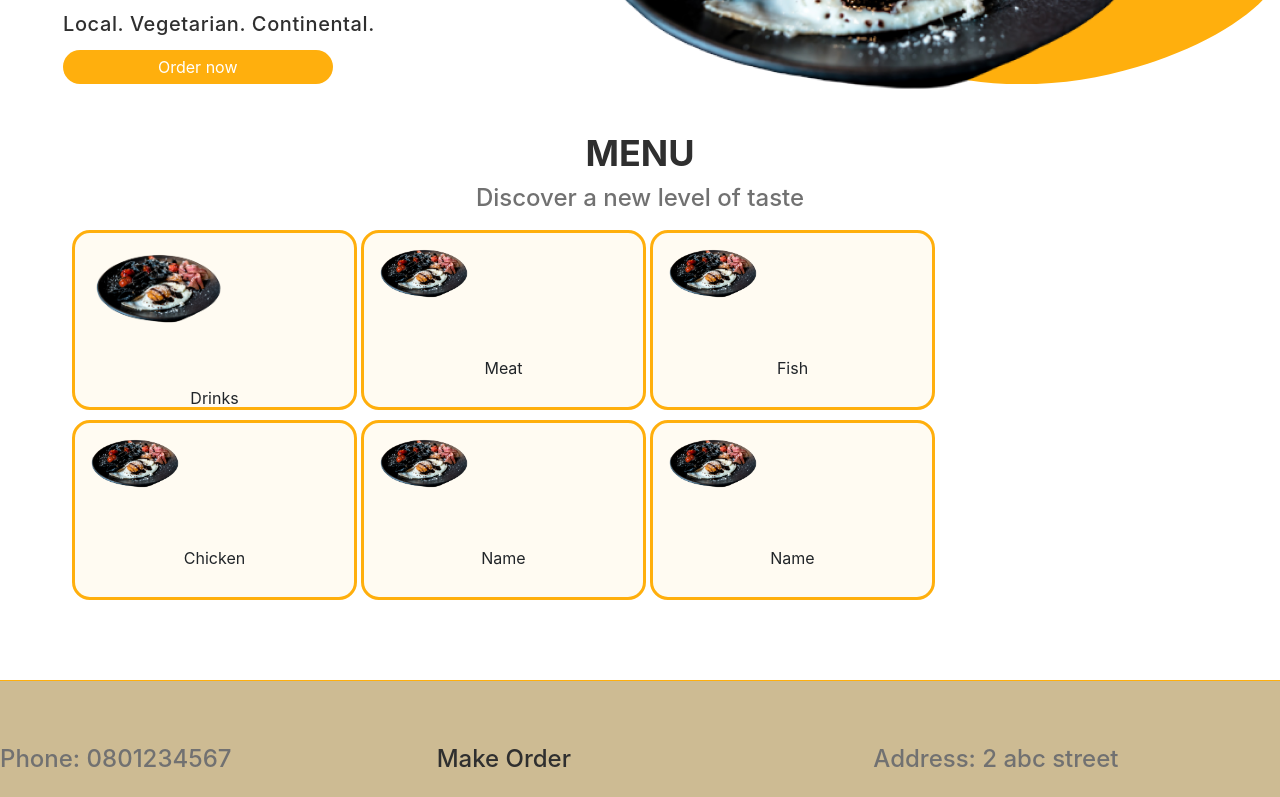
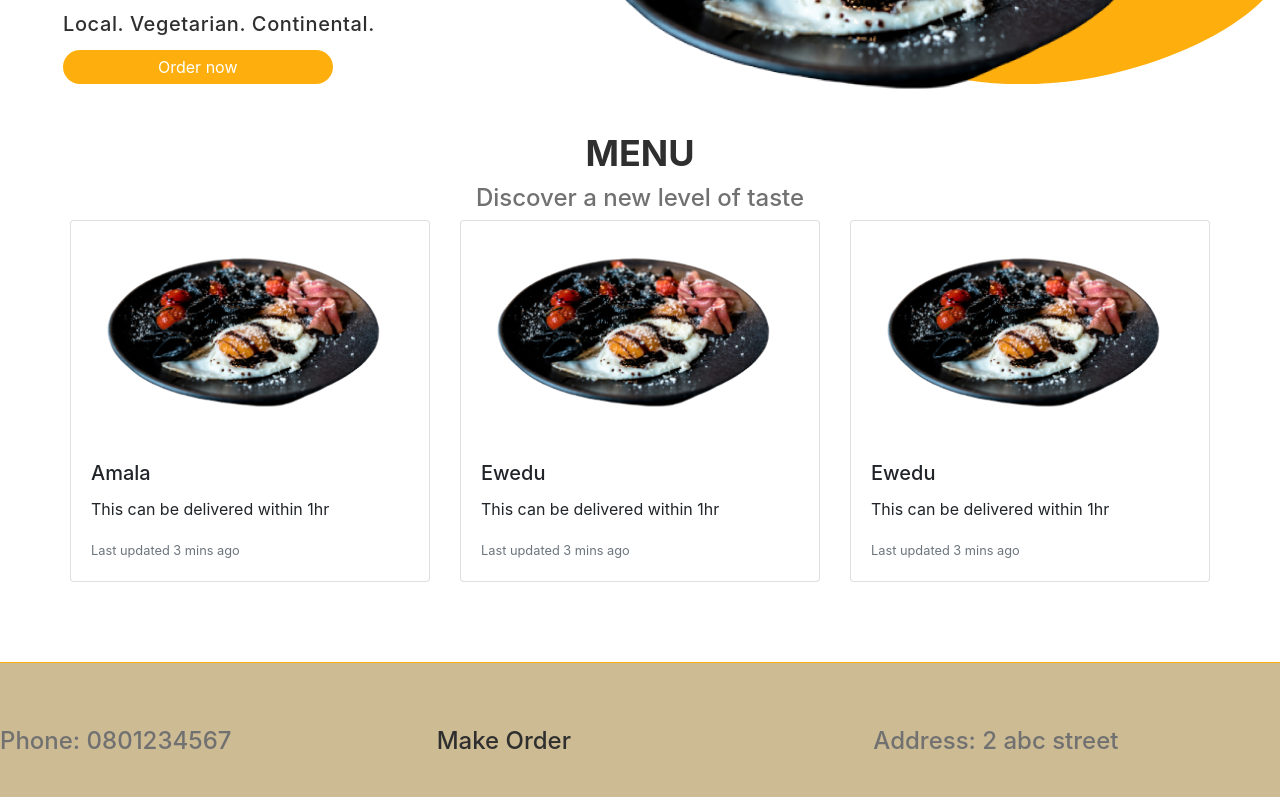
Before and after one commit to azubuikestanley/bnb, a React (Create React App) app: page / in a window 1280 px wide. Shown: the part 445-1242 px from the top of the page. Built offline with nearby package versions, Linux system fonts and the light colour scheme.

Commit message:
commiting

```diff
--- a/src/view/Home.js
+++ b/src/view/Home.js
@@ -127,13 +127,8 @@ const HomeWrapper = styled.div`
             }
         }
         .main-top-left{
-
             .image-top {
-                display: flex;
-                justify-content: center;
-                margin-top: -130px;
-                right: 97px;
-                width: 23rem!important;
+                display: none;
             }
         }
     }
@@ -169,33 +164,59 @@ function Home() {
                 <h6 className="d-flex justify-content-center menustyle2">Discover a new level of taste</h6>
             </div>
 
-
             <div className="container">
                 <div className="row">
-                    <div className="col-lg-3 col-md-4 col-sm-6 menuCard1">
+                    {/* <div className="col-lg-3 col-md-6 col-sm-12 menuCard1">
                         <img src={require("../../src/components/assets/img/meal.png")} alt="Home-meal" height={100} />
                         <p className="d-flex justify-content-center mt-5">Drinks</p>
                     </div>
-                    <div className="col-lg-3 col-md-4 col-sm-6 menuCard1">
+                    <div className="col-lg-3 col-md-4 col-sm-12 menuCard1">
                         <img src={require("../../src/components/assets/img/meal.png")} alt="Home-meal" height={70} />
                         <p className=" d-flex justify-content-center mt-5">Meat</p>
                     </div>
-                    <div className="col-lg-3 col-md-4 col-sm-6 menuCard1">
+                    <div className="col-lg-3 col-md-4 col-sm-12 menuCard1">
                         <img src={require("../../src/components/assets/img/meal.png")} alt="Home-meal" height={70} />
                         <p className=" d-flex justify-content-center mt-5">Fish</p>
                     </div>
-                    <div className="col-lg-3 col-md-4 col-sm-6 menuCard1">
+                    <div className="col-lg-3 col-md-4 col-sm-12 menuCard1">
                         <img src={require("../../src/components/assets/img/meal.png")} alt="Home-meal" height={70} />
                         <p className=" d-flex justify-content-center mt-5">Chicken</p>
                     </div>
-                    <div className="col-lg-3 col-md-4 col-sm-6 menuCard1">
+                    <div className="col-lg-3 col-md-4 col-sm-12 menuCard1">
                         <img src={require("../../src/components/assets/img/meal.png")} alt="Home-meal" height={70} />
                         <p className=" d-flex justify-content-center mt-5">Name</p>
                     </div>
-                    <div className="col-lg-3 col-md-4 col-sm-6 menuCard1">
+                    <div className="col-lg-3 col-md-4 col-sm-12 menuCard1">
                         <img src={require("../../src/components/assets/img/meal.png")} alt="Home-meal" height={70} />
                         <p className=" d-flex justify-content-center mt-5">Name</p>
+                    </div> */}
+                    <div className="card-deck">
+                        <div className="card">
+                            <img src={require("../../src/components/assets/img/meal.png")} alt="Home-meal" className="card-img-top"  />
+                            <div className="card-body">
+                                <h5 className="card-title">Amala</h5>
+                                <p className="card-text">This can be delivered within 1hr</p>
+                                <p className="card-text"><small className="text-muted">Last updated 3 mins ago</small></p>
+                            </div>
+                        </div>
+                        <div className="card">
+                            <img src={require("../../src/components/assets/img/meal.png")} alt="Home-meal" className="card-img-top"  />
+                            <div className="card-body">
+                                <h5 className="card-title">Ewedu</h5>
+                                <p className="card-text">This can be delivered within 1hr</p>
+                                <p className="card-text"><small className="text-muted">Last updated 3 mins ago</small></p>
+                            </div>
+                        </div>
+                        <div className="card">
+                            <img src={require("../../src/components/assets/img/meal.png")} alt="Home-meal" className="card-img-top"  />
+                            <div className="card-body">
+                                <h5 className="card-title">Ewedu</h5>
+                                <p className="card-text">This can be delivered within 1hr</p>
+                                <p className="card-text"><small className="text-muted">Last updated 3 mins ago</small></p>
+                            </div>
+                        </div>
                     </div>
+
                 </div>
             </div>
 
```
